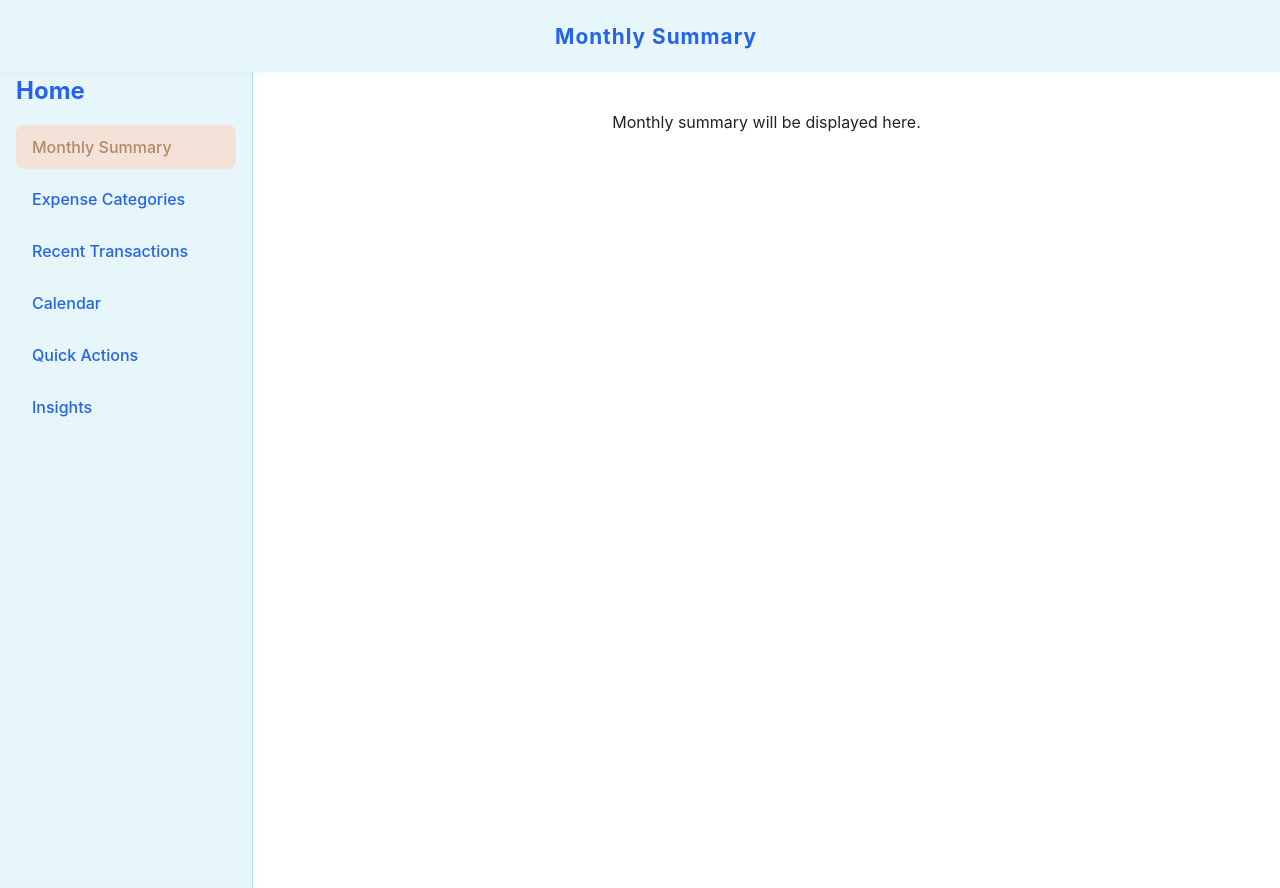
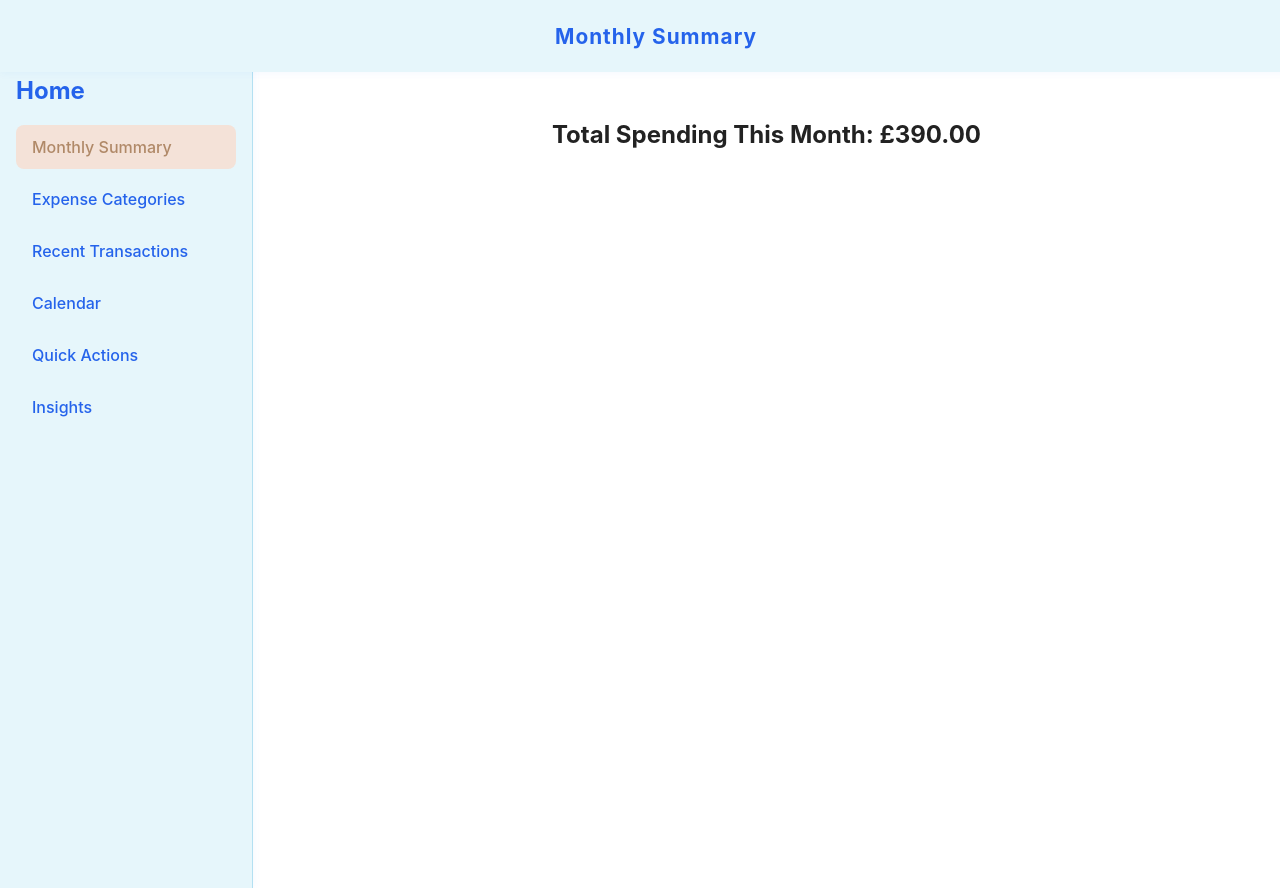
Before and after one commit to CarlosTorrillas/easy_expenses, a React (Create React App) app: page /home in a window 1280 px wide. Built offline with nearby package versions, Linux system fonts and the light colour scheme.

Commit message:
RAVENS-22 total cost of expenses

```diff
--- a/src/components/Home/Home.tsx
+++ b/src/components/Home/Home.tsx
@@ -2,6 +2,7 @@ import React, { useState, useEffect } from 'react';
 import './Home.css';
 import ExpenseCategories from '../ExpenseCategories/ExpenseCategories';
 import { ExpenseCategory } from '../ExpenseCategories/ExpenseCategories';
+import MonthlySummary from '../MonthlySummary/MonthlySummary';
 
 const sections = [
   { key: 'monthly', label: 'Monthly Summary' },
@@ -45,7 +46,7 @@ const Home: React.FC = () => {
 
   const sectionContent: Record<string, React.ReactNode> = {
     monthly: (
-      <p>Monthly summary will be displayed here.</p>
+      <MonthlySummary categories={expenseCategories} />
     ),
     categories: (
       <ExpenseCategories categories={expenseCategories} />
--- /dev/null
+++ b/src/components/MonthlySummary/MonthlySummary.tsx
@@ -0,0 +1,24 @@
+import React from 'react';
+import { ExpenseCategory } from '../ExpenseCategories/ExpenseCategories';
+
+interface Props {
+  categories: ExpenseCategory[];
+}
+
+const MonthlySummary: React.FC<Props> = ({ categories }) => {
+  const total = categories.reduce((sum, cat) => {
+    const value = parseFloat(cat.cost.replace('£', ''));
+    return sum + (isNaN(value) ? 0 : value);
+  }, 0);
+
+  return (
+    <div>
+      <div style={{ fontSize: '1.5rem', fontWeight: 700, margin: '1.5rem 0' }}>
+        <span>Total Spending This Month: </span>
+        <span data-testid="monthly-total">£{total.toFixed(2)}</span>
+      </div>
+    </div>
+  );
+};
+
+export default MonthlySummary;
--- /dev/null
+++ b/src/components/MonthlySummary/index.ts
@@ -0,0 +1 @@
+export { default  as MonthlySummary } from './MonthlySummary';
```
Also changed, not shown: src/components/MonthlySummary/MonthlySummary.css (added), 2 other files (tests, documents, lock files or other folders).
